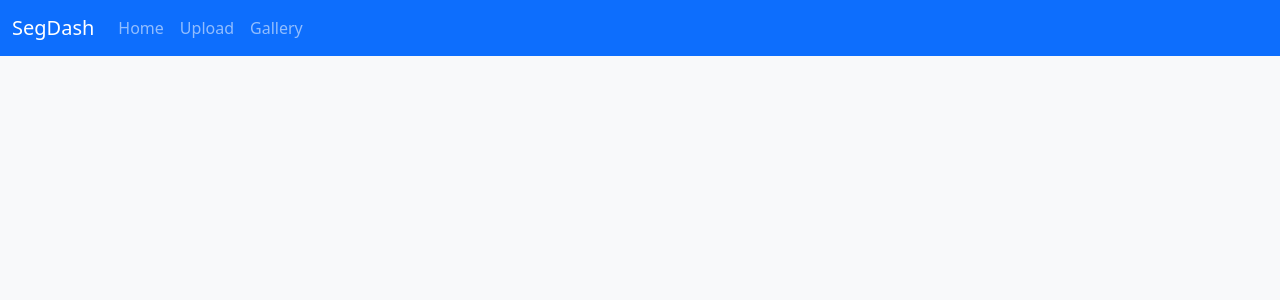
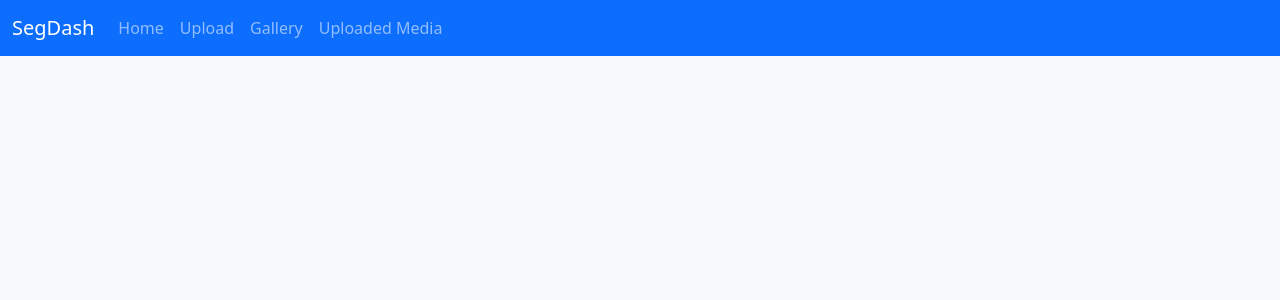
Before and after one commit to swatbelal/ultrasound-fetal-head-segmentation, a Django app: template inference_app/templates/inference_app/base.html in a window 1280 px wide. Shown: the top 300 px of the page. Run offline with Django 4.2, Linux system fonts and the light colour scheme; the template is opened without the code that fills it, so the values that code supplies are empty.

Commit message:
ui: add base template for dashboard (bootstrap layout, nav)

```diff
--- a/inference_app/templates/inference_app/base.html
+++ b/inference_app/templates/inference_app/base.html
@@ -16,6 +16,7 @@
           <li class="nav-item"><a class="nav-link" href="/">Home</a></li>
           <li class="nav-item"><a class="nav-link" href="/upload/">Upload</a></li>
           <li class="nav-item"><a class="nav-link" href="/gallery/">Gallery</a></li>
+          <li class="nav-item"><a class="nav-link" href="/upload_gallery/">Uploaded Media</a></li>
         </ul>
       </div>
     </div>
```
